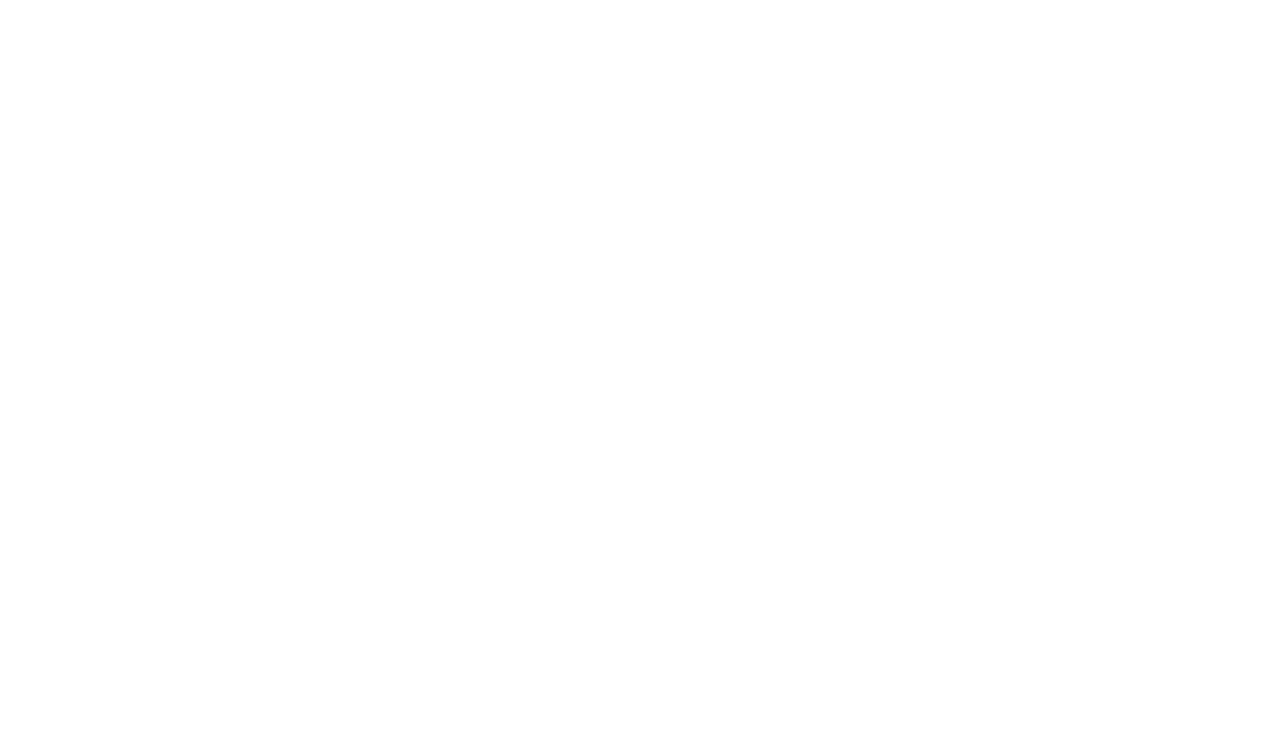
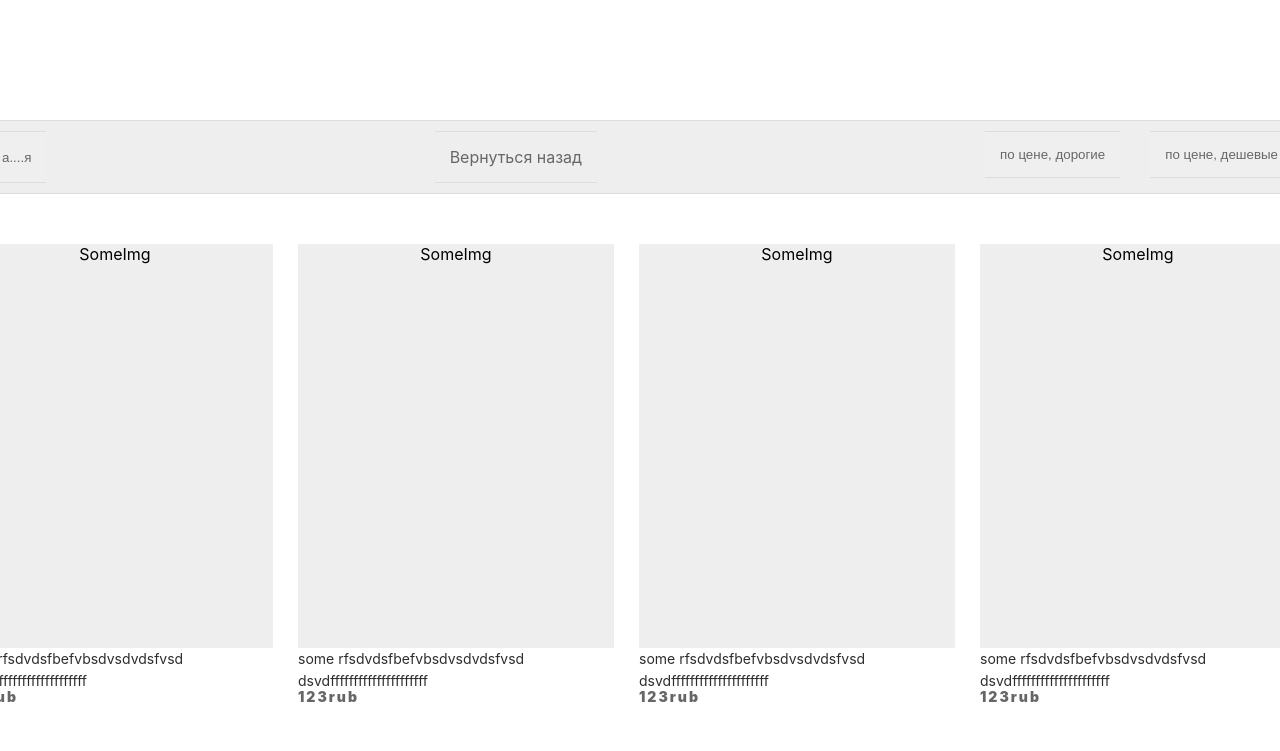
Before and after one commit to Rich-alien/techonline, a React (Create React App) app: page / in a window 1280 px wide. Shown: the part 2340-3091 px from the top of the page. Before the commit the page ends 2460 px from the top, so only its background shows below. Built offline with nearby package versions, Linux system fonts and the light colour scheme.

Commit message:
create Container for division BLL of UI

```diff
--- a/src/components/Main/TotalItem/TotalItem.jsx
+++ b/src/components/Main/TotalItem/TotalItem.jsx
@@ -1,7 +1,6 @@
 import React from 'react';
 import style from './TotalItem.module.css';
 import Item from "./Item/Item";
-import {closeTitle} from "../../../Redux/mainReducer";
 // заменить sortUp and SortDown на иконки
 
 
@@ -11,9 +10,9 @@ const TotalItem = (props) => {
         ObjName={e.ObjName}
         ObjImg={e.ObjImg}
         ObjPrice={e.ObjPrice}/>)
-    let styleDisplay=props.totalItem;
+    let styleDisplay=props.styleDisplay;
     let goBack = ()=>{
-        props.dispatch(closeTitle());
+        props.goBack();
     }
     return (
         <div style={{display:styleDisplay}} className={style.container}>
```
Also changed, not shown: src/components/Main/TotalItem/TotalItemContainer.jsx (added, +22 -0 lines).
